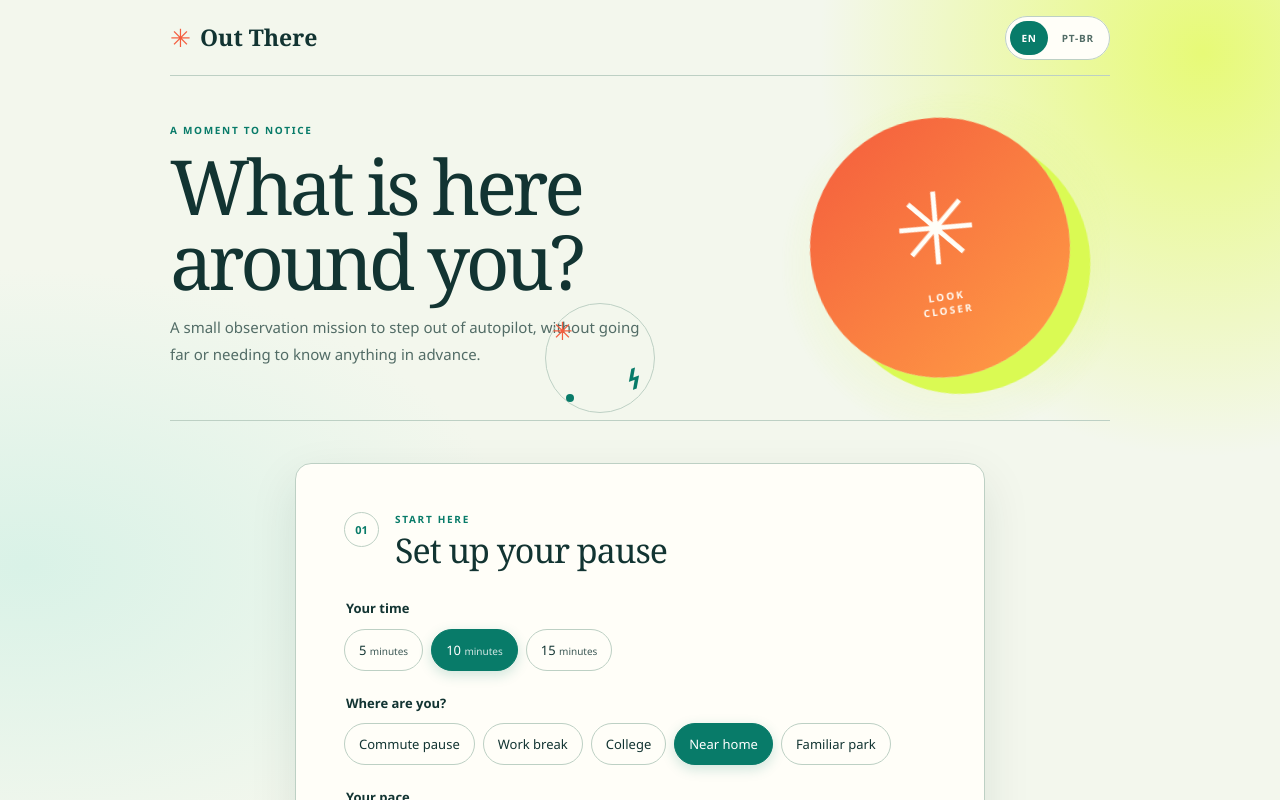
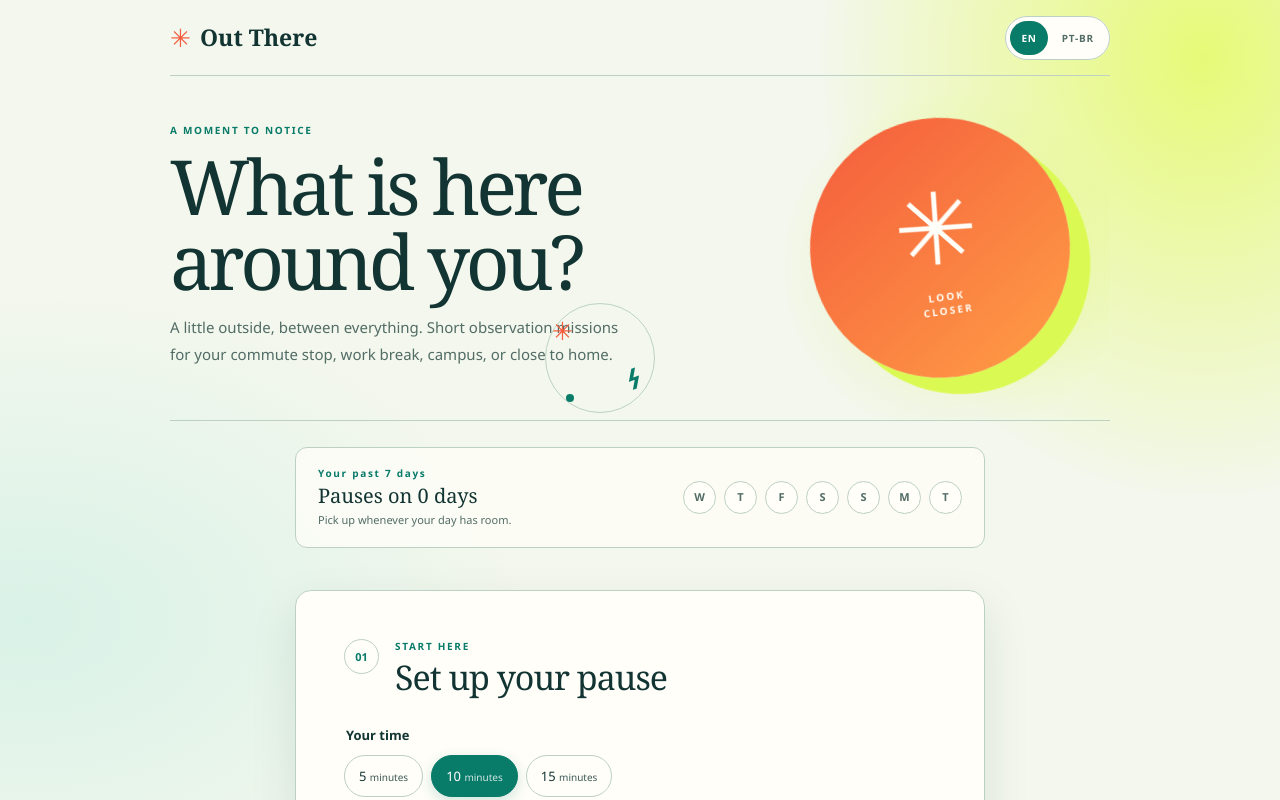
Before and after one commit to Gaalbu/hacktoberfest-la-fora, a React (Vite) app: page / in a window 1280 px wide. Shown: the top 800 px of the page. Built offline with nearby package versions, Linux system fonts and the light colour scheme.

Commit message:
feat: add a gentle weekly pause rhythm

```diff
--- a/src/App.css
+++ b/src/App.css
@@ -26,6 +26,13 @@ h1 span { display: block; }
 .orbit-sun { position: absolute; top: 8px; left: 6px; color: var(--orange); font-size: 25px; }
 .orbit-leaf { position: absolute; right: 4px; top: 42px; font-size: 42px; transform: rotate(70deg); }
 .orbit-dot { position: absolute; left: 20px; bottom: 10px; width: 8px; height: 8px; border-radius: 50%; background: var(--green); }
+.weekly-rhythm { width: min(100%, 690px); margin: 26px auto 0; padding: 18px 22px; display: flex; align-items: center; justify-content: space-between; gap: 20px; border: 1px solid var(--line); border-radius: 12px; background: rgba(255, 254, 248, .75); }
+.rhythm-copy .eyebrow { margin-bottom: 3px; }
+.rhythm-count { margin: 0; color: var(--ink); font: 500 20px/1.2 var(--serif); }
+.rhythm-hint { margin: 4px 0 0; color: var(--muted); font-size: 11px; }
+.rhythm-days { display: flex; gap: 8px; margin: 0; padding: 0; list-style: none; }
+.rhythm-day { width: 33px; height: 33px; display: grid; place-items: center; border: 1px solid var(--line); border-radius: 50%; color: var(--muted); background: var(--paper); font-size: 11px; font-weight: 700; text-transform: uppercase; }
+.rhythm-day.completed { border-color: var(--green); color: var(--white); background: var(--green); }
 .panel { width: min(100%, 690px); margin: 42px auto 70px; padding: clamp(24px, 5vw, 48px); background: var(--paper); border: 1px solid var(--line); border-radius: 16px; box-shadow: var(--panel-shadow); animation: arrive .55s cubic-bezier(.2,.7,.2,1) both; }
 .section-head { display: flex; align-items: flex-start; gap: 16px; margin-bottom: 30px; }
 .step-number { width: 35px; height: 35px; flex: 0 0 auto; display: grid; place-items: center; border: 1px solid var(--line); border-radius: 50%; color: var(--green); font: 700 11px var(--sans); }
@@ -82,6 +89,9 @@ footer a { flex: 0 0 auto; color: var(--green); text-decoration: none; font-weig
 .sun-card small { margin-top: 5px; font-size: 8px; }
   .orbit { left: auto; right: 9px; bottom: -7px; width: 70px; height: 70px; }
   .orbit-leaf { top: 23px; font-size: 31px; }
+  .weekly-rhythm { align-items: flex-start; flex-direction: column; margin-top: 20px; padding: 16px; gap: 13px; }
+  .rhythm-days { width: 100%; justify-content: space-between; gap: 5px; }
+  .rhythm-day { width: 31px; height: 31px; }
   .panel { margin: 25px auto 44px; padding: 23px 18px; }
   .section-head { display: grid; grid-template-columns: minmax(0, 1fr); gap: 9px; margin-bottom: 24px; }
   .step-number { width: 30px; height: 30px; }
--- a/src/App.tsx
+++ b/src/App.tsx
@@ -1,6 +1,6 @@
 import { useEffect, useState } from 'react'
 import './App.css'
-import { clearSavedCard, readLanguage, readSavedCard, writeLanguage, writeSavedCard, type Language, type SavedCard } from './storage'
+import { clearSavedCard, localDateKey, readLanguage, readSavedCard, readWeeklyRhythm, recordWeeklyPause, writeLanguage, writeSavedCard, type Language, type SavedCard } from './storage'
 
 type Mission = { title: string; question: string; steps: string[]; duration: number; promptVersion: number; source: string }
 type Card = SavedCard<Mission>
@@ -12,7 +12,7 @@ const copy = {
     description: 'A small observation mission to step out of autopilot, without going far.',
     eyebrow: 'A MOMENT TO NOTICE',
     lead: 'What is here\naround you?',
-    intro: 'A small observation mission to step out of autopilot, without going far or needing to know anything in advance.',
+    intro: 'A little outside, between everything. Short observation missions for your commute stop, work break, campus, or close to home.',
     duration: 'Your time', place: 'Where are you?', movement: 'Your pace', focus: 'Notice',
     context: 'A detail about this place (optional)', contextHint: 'Up to 200 characters. No address, please.',
     generate: 'Make my mission', minutes: 'minutes', still: 'Stay nearby', walk: 'Take a short walk',
@@ -30,6 +30,8 @@ const copy = {
     returnButton: 'I am back', change: 'Choose another mission', languageLabel: 'Choose language',
     start: 'START HERE', startTitle: 'Set up your pause', welcome: 'WELCOME BACK',
     copyUnavailable: 'Copy is unavailable in this browser.', storageUnavailable: 'Could not save on this device.',
+    rhythmTitle: 'Your past 7 days', rhythmCount: (count: number) => count === 1 ? 'A pause on 1 day' : `Pauses on ${count} days`, rhythmHint: 'Pick up whenever your day has room.',
+    lastSevenDays: 'Pause days over the last 7 days', pauseLogged: 'pause logged', noPause: 'no pause logged',
     lookCloser: 'LOOK\nCLOSER', madeWith: 'Made with Gemma',
     invalidOptions: 'Check the mission options and try again.',
     quota: 'The free model quota is busy. Please try again later.',
@@ -44,7 +46,7 @@ const copy = {
     description: 'Uma pequena missão de observação para sair do piloto automático sem ir longe.',
     eyebrow: 'UM MOMENTO PARA PERCEBER',
     lead: 'O que existe\npor aqui?',
-    intro: 'Uma pequena missão de observação para sair do piloto automático sem ir longe nem precisar saber nada antes.',
+    intro: 'Um pouco lá fora, entre uma coisa e outra. Missões curtas para uma parada segura no trajeto, uma pausa no trabalho, na faculdade ou perto de casa.',
     duration: 'Seu tempo', place: 'Onde você está?', movement: 'Seu ritmo', focus: 'Observe',
     context: 'Um detalhe deste lugar (opcional)', contextHint: 'Até 200 caracteres. Sem endereço, por favor.',
     generate: 'Criar minha missão', minutes: 'minutos', still: 'Ficar por perto', walk: 'Fazer uma caminhada curta',
@@ -62,6 +64,8 @@ const copy = {
     returnButton: 'Voltei', change: 'Escolher outra missão', languageLabel: 'Escolher idioma',
     start: 'COMECE AQUI', startTitle: 'Prepare sua pausa', welcome: 'QUE BOM QUE VOCÊ VOLTOU',
     copyUnavailable: 'Não foi possível copiar neste navegador.', storageUnavailable: 'Não foi possível salvar neste dispositivo.',
+    rhythmTitle: 'Seus últimos 7 dias', rhythmCount: (count: number) => count === 1 ? 'Uma pausa em 1 dia' : `Pausas em ${count} dias`, rhythmHint: 'Volte quando couber na sua rotina.',
+    lastSevenDays: 'Dias com pausa nos últimos 7 dias', pauseLogged: 'pausa registrada', noPause: 'sem pausa registrada',
     lookCloser: 'OLHE\nDE PERTO', madeWith: 'Feito com Gemma',
     invalidOptions: 'Confira as opções da missão e tente novamente.',
     quota: 'A cota gratuita do modelo está ocupada. Tente novamente em instantes.',
@@ -78,9 +82,22 @@ function readCard(): Card | null {
   return candidate
 }
 
+function createRhythmDays(language: Language) {
+  const today = new Date()
+  return Array.from({ length: 7 }, (_, index) => {
+    const date = new Date(today.getFullYear(), today.getMonth(), today.getDate() - 6 + index)
+    return {
+      key: localDateKey(date),
+      label: new Intl.DateTimeFormat(language, { weekday: 'narrow' }).format(date),
+      accessibleDate: new Intl.DateTimeFormat(language, { weekday: 'long', month: 'short', day: 'numeric' }).format(date),
+    }
+  })
+}
+
 function App() {
   const [language, setLanguage] = useState<Language>(() => readLanguage() || (navigator.language.toLowerCase().startsWith('pt') ? 'pt-BR' : 'en'))
   const t = copy[language]
+  const [rhythmDays, setRhythmDays] = useState(() => createRhythmDays(language))
   useEffect(() => {
     document.documentElement.lang = language
     document.title = t.pageTitle
@@ -92,6 +109,7 @@ function App() {
   const [focus, setFocus] = useState<'shapes' | 'sounds' | 'light'>('sounds')
   const [context, setContext] = useState('')
   const [card, setCard] = useState<Card | null>(() => readCard())
+  const [rhythm, setRhythm] = useState<string[]>(() => readWeeklyRhythm())
   const [view, setView] = useState<'prepare' | 'mission' | 'return'>(() => readCard() ? 'mission' : 'prepare')
   const [busy, setBusy] = useState(false)
   const [error, setError] = useState('')
@@ -124,8 +142,16 @@ function App() {
   }
 
   function saveNotes() {
+    if (recordWeeklyPause()) setRhythm(readWeeklyRhythm())
+    else setStorageUnavailable(true)
     setView('mission')
     setNotice(t.saved)
+  }
+
+  function changeLanguage(next: Language) {
+    setLanguage(next)
+    writeLanguage(next)
+    setRhythmDays(createRhythmDays(next))
   }
 
   async function copyCard() {
@@ -148,8 +174,16 @@ function App() {
   }
 
   return <main className="page">
-    <header className="topbar"><a className="wordmark" href="#top" aria-label={t.brand}><span className="sunmark" aria-hidden="true">✳</span>{t.brand}</a><fieldset className="language-switch"><legend className="sr-only">{t.languageLabel}</legend><button type="button" aria-label="English" aria-pressed={language === 'en'} onClick={() => { setLanguage('en'); writeLanguage('en') }}>EN</button><button type="button" aria-label="Português do Brasil" aria-pressed={language === 'pt-BR'} onClick={() => { setLanguage('pt-BR'); writeLanguage('pt-BR') }}>PT-BR</button></fieldset></header>
+    <header className="topbar"><a className="wordmark" href="#top" aria-label={t.brand}><span className="sunmark" aria-hidden="true">✳</span>{t.brand}</a><fieldset className="language-switch"><legend className="sr-only">{t.languageLabel}</legend><button type="button" aria-label="English" aria-pressed={language === 'en'} onClick={() => changeLanguage('en')}>EN</button><button type="button" aria-label="Português do Brasil" aria-pressed={language === 'pt-BR'} onClick={() => changeLanguage('pt-BR')}>PT-BR</button></fieldset></header>
     <section id="top" className="intro"><div className="intro-copy"><p className="eyebrow">{t.eyebrow}</p><h1>{t.lead.split('\n').map((line) => <span key={line}>{line}</span>)}</h1><p className="lede">{t.intro}</p><div className="orbit" aria-hidden="true"><span className="orbit-sun">✳</span><span className="orbit-leaf">⌁</span><span className="orbit-dot" /></div></div><div className="sun-card" aria-hidden="true"><span>✳</span><small>{t.lookCloser.split('\n').map((line) => <span key={line}>{line}</span>)}</small></div></section>
+
+    <section className="weekly-rhythm" aria-labelledby="rhythm-title">
+      <div className="rhythm-copy"><p id="rhythm-title" className="eyebrow">{t.rhythmTitle}</p><p className="rhythm-count" aria-live="polite">{t.rhythmCount(rhythm.length)}</p><p className="rhythm-hint">{t.rhythmHint}</p></div>
+      <ol className="rhythm-days" aria-label={t.lastSevenDays}>{rhythmDays.map((day) => {
+        const completed = rhythm.includes(day.key)
+        return <li key={day.key}><span className={completed ? 'rhythm-day completed' : 'rhythm-day'} aria-hidden="true">{day.label}</span><span className="sr-only">{day.accessibleDate}: {completed ? t.pauseLogged : t.noPause}</span></li>
+      })}</ol>
+    </section>
 
     {view === 'prepare' && <section className="panel prepare" aria-labelledby="prepare-title"><div className="section-head"><span className="step-number">01</span><div><p className="eyebrow">{t.start}</p><h2 id="prepare-title">{t.startTitle}</h2></div></div>
       <fieldset><legend>{t.duration}</legend><div className="choice-row">{[5, 10, 15].map((minutes) => <button type="button" className={`choice ${duration === minutes ? 'selected' : ''}`} aria-pressed={duration === minutes} key={minutes} onClick={() => setDuration(minutes)}>{minutes} <small>{t.minutes}</small></button>)}</div></fieldset>
--- a/src/storage.ts
+++ b/src/storage.ts
@@ -2,6 +2,45 @@ export type SavedCard<T> = { mission: T; notes: [string, string, string] }
 
 const storageKey = 'la-fora-card-v1'
 const languageKey = 'out-there-language'
+const rhythmKey = 'out-there-weekly-rhythm-v1'
+
+export function localDateKey(date: Date): string {
+  return `${date.getFullYear()}-${String(date.getMonth() + 1).padStart(2, '0')}-${String(date.getDate()).padStart(2, '0')}`
+}
+
+function isDateKey(value: string): boolean {
+  const match = /^(\d{4})-(\d{2})-(\d{2})$/.exec(value)
+  if (!match) return false
+  const [, year, month, day] = match
+  const date = new Date(Number(year), Number(month) - 1, Number(day))
+  return date.getFullYear() === Number(year) && date.getMonth() === Number(month) - 1 && date.getDate() === Number(day)
+}
+
+export function readWeeklyRhythm(today = new Date()): string[] {
+  try {
+    const raw = localStorage.getItem(rhythmKey)
+    if (!raw) return []
+    const parsed: unknown = JSON.parse(raw)
+    if (!Array.isArray(parsed)) return []
+    const todayKey = localDateKey(today)
+    const firstDay = new Date(today.getFullYear(), today.getMonth(), today.getDate() - 6)
+    const firstDayKey = localDateKey(firstDay)
+    return [...new Set(parsed.filter((value): value is string => typeof value === 'string' && isDateKey(value) && value >= firstDayKey && value <= todayKey))].sort()
+  } catch {
+    return []
+  }
+}
+
+export function recordWeeklyPause(today = new Date()): boolean {
+  try {
+    const dates = new Set(readWeeklyRhythm(today))
+    dates.add(localDateKey(today))
+    localStorage.setItem(rhythmKey, JSON.stringify([...dates].sort()))
+    return true
+  } catch {
+    return false
+  }
+}
 
 export type Language = 'en' | 'pt-BR'
 
```
Also changed, not shown: 1 other file (tests, documents, lock files or other folders).
